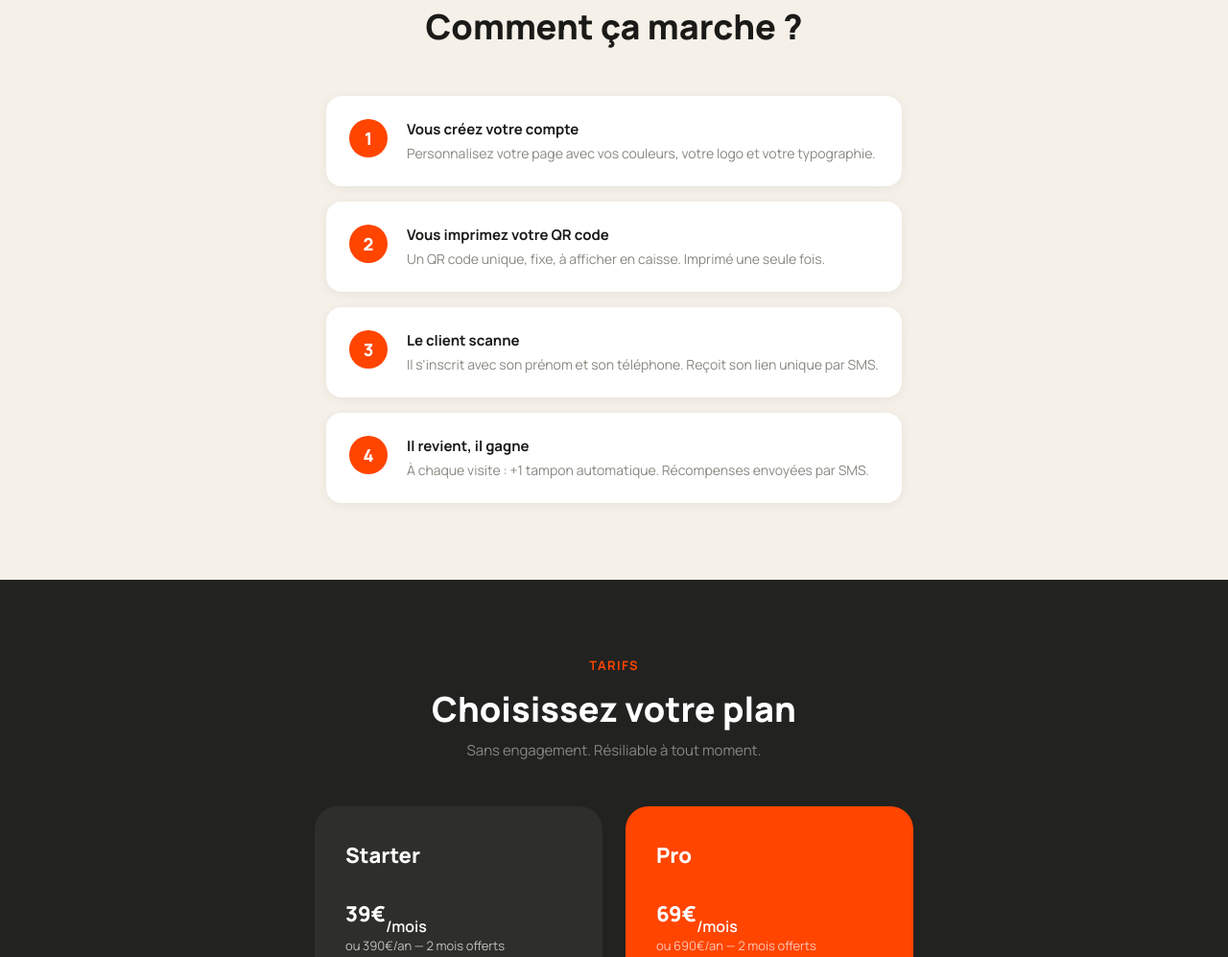
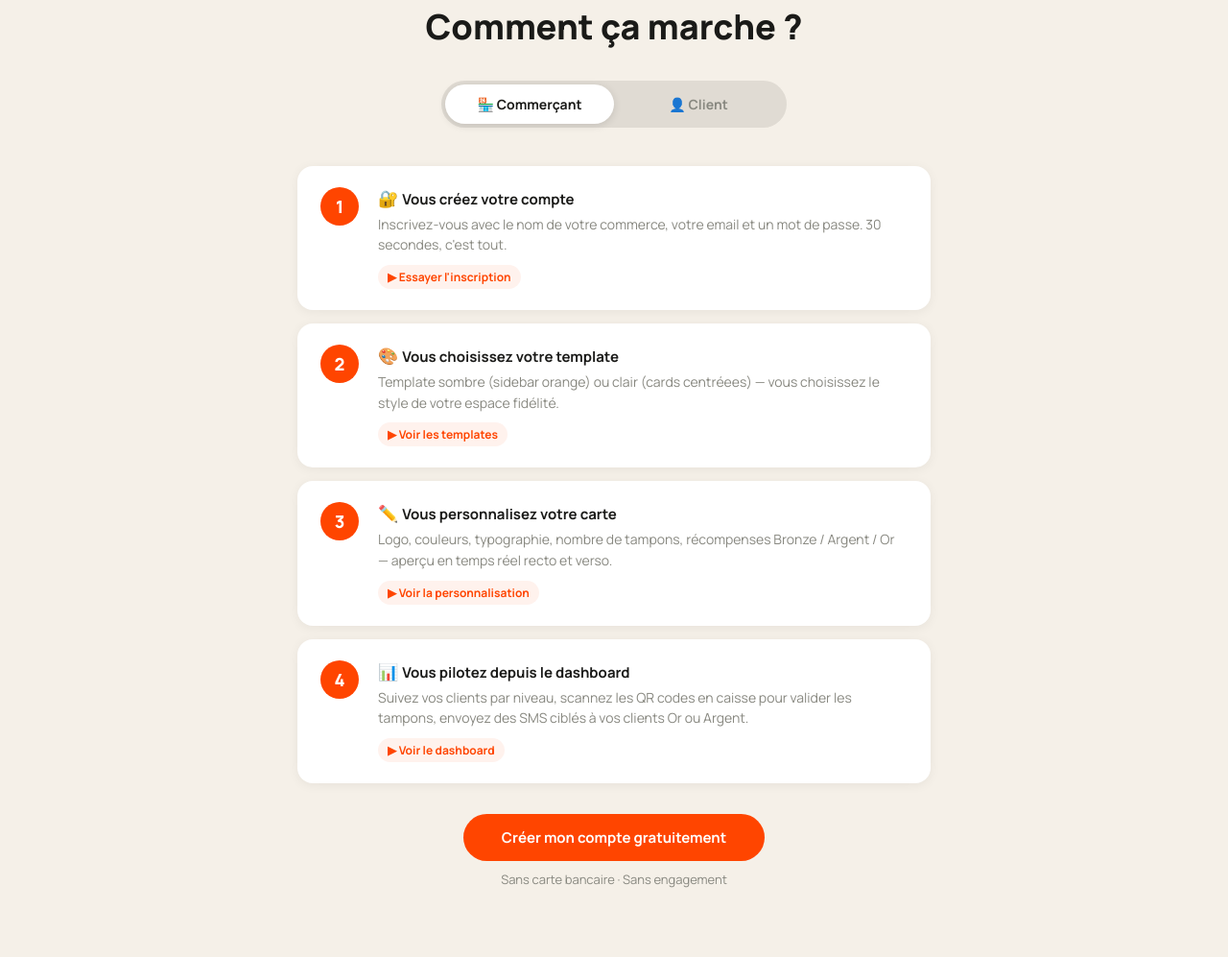
Before and after one commit to karlvinfdl/maquette-MonQuartier, a website: page index.html in a window 1280 px wide. Shown: the part 786-1783 px from the top of the page at 96% size. Drawn offline with Linux system fonts and the light colour scheme.

Commit message:
Redesign landing 'Comment ca marche' with merchant/client tabs and real flow

```diff
--- a/index.html
+++ b/index.html
@@ -56,12 +56,23 @@ html,body{font-family:var(--font);background:var(--dark);color:var(--white);min-
 @keyframes bounce{0%,100%{transform:translateY(0)}50%{transform:translateY(6px)}}
 .section-label{text-align:center;color:var(--orange);font-size:13px;font-weight:700;text-transform:uppercase;letter-spacing:.1em;margin-bottom:12px}
 .section-how{background:var(--cream2);padding:80px 60px}
-.section-title{text-align:center;font-size:36px;font-weight:800;color:var(--text);margin-bottom:48px}
-.steps-grid{display:grid;gap:16px;max-width:600px;margin:0 auto}
-.step-card{background:var(--white);border-radius:var(--r-md);padding:24px;display:flex;align-items:flex-start;gap:20px;box-shadow:0 2px 12px rgba(0,0,0,.06)}
+.section-title{text-align:center;font-size:36px;font-weight:800;color:var(--text);margin-bottom:32px}
+.how-tabs-row{display:flex;justify-content:center;gap:0;background:#E0DBD3;border-radius:var(--r-pill);padding:4px;max-width:360px;margin:0 auto 40px}
+.how-tab{flex:1;text-align:center;padding:11px 20px;border-radius:var(--r-pill);font-weight:700;font-size:14px;cursor:pointer;transition:background .2s,color .2s;color:var(--gray);white-space:nowrap}
+.how-tab.active{background:var(--white);color:var(--text);box-shadow:0 2px 8px rgba(0,0,0,.12)}
+.how-panel{display:none;max-width:660px;margin:0 auto}
+.how-panel.active{display:block}
+.steps-grid{display:grid;gap:14px}
+.step-card{background:var(--white);border-radius:var(--r-md);padding:22px 24px;display:flex;align-items:flex-start;gap:20px;box-shadow:0 2px 12px rgba(0,0,0,.06);transition:box-shadow .2s}
+.step-card:hover{box-shadow:0 6px 24px rgba(0,0,0,.1)}
 .step-num{width:40px;height:40px;min-width:40px;background:var(--orange);color:var(--white);border-radius:50%;font-size:18px;font-weight:900;display:flex;align-items:center;justify-content:center}
-.step-card h3{font-size:15px;font-weight:700;color:var(--text);margin-bottom:4px}
-.step-card p{font-size:14px;color:var(--gray);line-height:1.5}
+.step-card h3{font-size:15px;font-weight:700;color:var(--text);margin-bottom:5px}
+.step-card p{font-size:14px;color:var(--gray);line-height:1.55}
+.step-icon{font-size:17px;margin-right:4px}
+.step-demo-link{display:inline-flex;align-items:center;gap:4px;margin-top:10px;font-size:12px;font-weight:700;color:var(--orange);cursor:pointer;background:rgba(255,69,0,.07);border-radius:20px;padding:4px 10px;transition:background .2s}
+.step-demo-link:hover{background:rgba(255,69,0,.15)}
+.how-cta{text-align:center;margin-top:32px}
+.how-note{font-size:13px;color:var(--gray);margin-top:10px}
 .section-pricing{background:var(--dark);padding:80px 60px}
 .section-title-light{text-align:center;font-size:36px;font-weight:800;color:var(--white);margin-bottom:8px}
 .section-sub{text-align:center;color:var(--gray);font-size:15px;margin-bottom:48px}
@@ -389,12 +400,95 @@ html,body{font-family:var(--font);background:var(--dark);color:var(--white);min-
   <section class="section-how" id="section-how">
     <div class="section-label">Simple comme bonjour</div>
     <h2 class="section-title">Comment ça marche ?</h2>
-    <div class="steps-grid">
-      <div class="step-card"><div class="step-num">1</div><div><h3>Vous créez votre compte</h3><p>Personnalisez votre page avec vos couleurs, votre logo et votre typographie.</p></div></div>
-      <div class="step-card"><div class="step-num">2</div><div><h3>Vous imprimez votre QR code</h3><p>Un QR code unique, fixe, à afficher en caisse. Imprimé une seule fois.</p></div></div>
-      <div class="step-card"><div class="step-num">3</div><div><h3>Le client scanne</h3><p>Il s'inscrit avec son prénom et son téléphone. Reçoit son lien unique par SMS.</p></div></div>
-      <div class="step-card"><div class="step-num">4</div><div><h3>Il revient, il gagne</h3><p>À chaque visite : +1 tampon automatique. Récompenses envoyées par SMS.</p></div></div>
+
+    <!-- Onglets -->
+    <div class="how-tabs-row">
+      <div class="how-tab active" id="how-tab-merchant" onclick="switchHow('merchant')">🏪 Commerçant</div>
+      <div class="how-tab" id="how-tab-client" onclick="switchHow('client')">👤 Client</div>
     </div>
+
+    <!-- Panneau commerçant -->
+    <div class="how-panel active" id="how-merchant">
+      <div class="steps-grid">
+        <div class="step-card">
+          <div class="step-num">1</div>
+          <div>
+            <h3><span class="step-icon">🔐</span>Vous créez votre compte</h3>
+            <p>Inscrivez-vous avec le nom de votre commerce, votre email et un mot de passe. 30 secondes, c'est tout.</p>
+            <span class="step-demo-link" onclick="goTo('page-auth')">▶ Essayer l'inscription</span>
+          </div>
+        </div>
+        <div class="step-card">
+          <div class="step-num">2</div>
+          <div>
+            <h3><span class="step-icon">🎨</span>Vous choisissez votre template</h3>
+            <p>Template sombre (sidebar orange) ou clair (cards centréees) — vous choisissez le style de votre espace fidélité.</p>
+            <span class="step-demo-link" onclick="demoTemplate()">▶ Voir les templates</span>
+          </div>
+        </div>
+        <div class="step-card">
+          <div class="step-num">3</div>
+          <div>
+            <h3><span class="step-icon">✏️</span>Vous personnalisez votre carte</h3>
+            <p>Logo, couleurs, typographie, nombre de tampons, récompenses Bronze / Argent / Or — aperçu en temps réel recto et verso.</p>
+            <span class="step-demo-link" onclick="demoPerso()">▶ Voir la personnalisation</span>
+          </div>
+        </div>
+        <div class="step-card">
+          <div class="step-num">4</div>
+          <div>
+            <h3><span class="step-icon">📊</span>Vous pilotez depuis le dashboard</h3>
+            <p>Suivez vos clients par niveau, scannez les QR codes en caisse pour valider les tampons, envoyez des SMS ciblés à vos clients Or ou Argent.</p>
+            <span class="step-demo-link" onclick="demoLogin()">▶ Voir le dashboard</span>
+          </div>
+        </div>
+      </div>
+      <div class="how-cta">
+        <button class="btn btn-primary" style="font-size:15px;padding:14px 40px" onclick="goTo('page-auth')">Créer mon compte gratuitement</button>
+        <p class="how-note">Sans carte bancaire · Sans engagement</p>
+      </div>
+    </div>
+
+    <!-- Panneau client -->
+    <div class="how-panel" id="how-client">
+      <div class="steps-grid">
+        <div class="step-card">
+          <div class="step-num">1</div>
+          <div>
+            <h3><span class="step-icon">📷</span>Il scanne le QR code en caisse</h3>
+            <p>Un seul QR code, fixe, imprimé une fois et affiché en caisse. Aucune application à télécharger, ça marche sur tous les smartphones.</p>
+          </div>
+        </div>
+        <div class="step-card">
+          <div class="step-num">2</div>
+          <div>
+            <h3><span class="step-icon">✍️</span>Il s'inscrit en 10 secondes</h3>
+            <p>Prénom, nom, téléphone — et c'est tout. Il reçoit immédiatement un SMS avec le lien direct vers sa carte de fidélité personnelle.</p>
+            <span class="step-demo-link" onclick="showClientRegisterPage()">▶ Voir le formulaire client</span>
+          </div>
+        </div>
+        <div class="step-card">
+          <div class="step-num">3</div>
+          <div>
+            <h3><span class="step-icon">🔖</span>Il cumule des tampons à chaque visite</h3>
+            <p>À chaque passage en caisse, le commerçant scanne son QR code personnel : +1 tampon instantané. Plus de carte papier à perdre ou à oublier.</p>
+          </div>
+        </div>
+        <div class="step-card">
+          <div class="step-num">4</div>
+          <div>
+            <h3><span class="step-icon">🎁</span>Il débloque ses récompenses par SMS</h3>
+            <p>Bronze, Argent, Or — chaque palier déclenche automatiquement un SMS de récompense. Sa carte affiche son niveau et sa progression en temps réel.</p>
+            <span class="step-demo-link" onclick="showClientRegisterPage()">▶ Voir la carte client</span>
+          </div>
+        </div>
+      </div>
+      <div class="how-cta">
+        <button class="btn btn-primary" style="font-size:15px;padding:14px 40px" onclick="goTo('page-auth')">Démarrer gratuitement</button>
+        <p class="how-note">Vos clients reçoivent leur carte par SMS · Aucune app à télécharger</p>
+      </div>
+    </div>
+
   </section>
   <section class="section-pricing">
     <div class="section-label">Tarifs</div>
@@ -969,6 +1063,30 @@ function goTo(id) {
 }
 
 /* =====================================================
+   LANDING — "Comment ça marche ?" onglets
+===================================================== */
+function switchHow(tab) {
+  ['merchant','client'].forEach(t => {
+    document.getElementById('how-tab-' + t).classList.toggle('active', t === tab);
+    document.getElementById('how-' + t).classList.toggle('active', t === tab);
+  });
+}
+
+function demoTemplate() {
+  onboardingStep = 1;
+  updateDashBtn();
+  goTo('page-template');
+}
+function demoPerso() {
+  onboardingStep = 2;
+  updateDashBtn();
+  goTo('page-perso');
+}
+function demoLogin() {
+  loginAccount();
+}
+
+/* =====================================================
    AUTH
 ===================================================== */
 function switchAuthTab(tab) {
```
